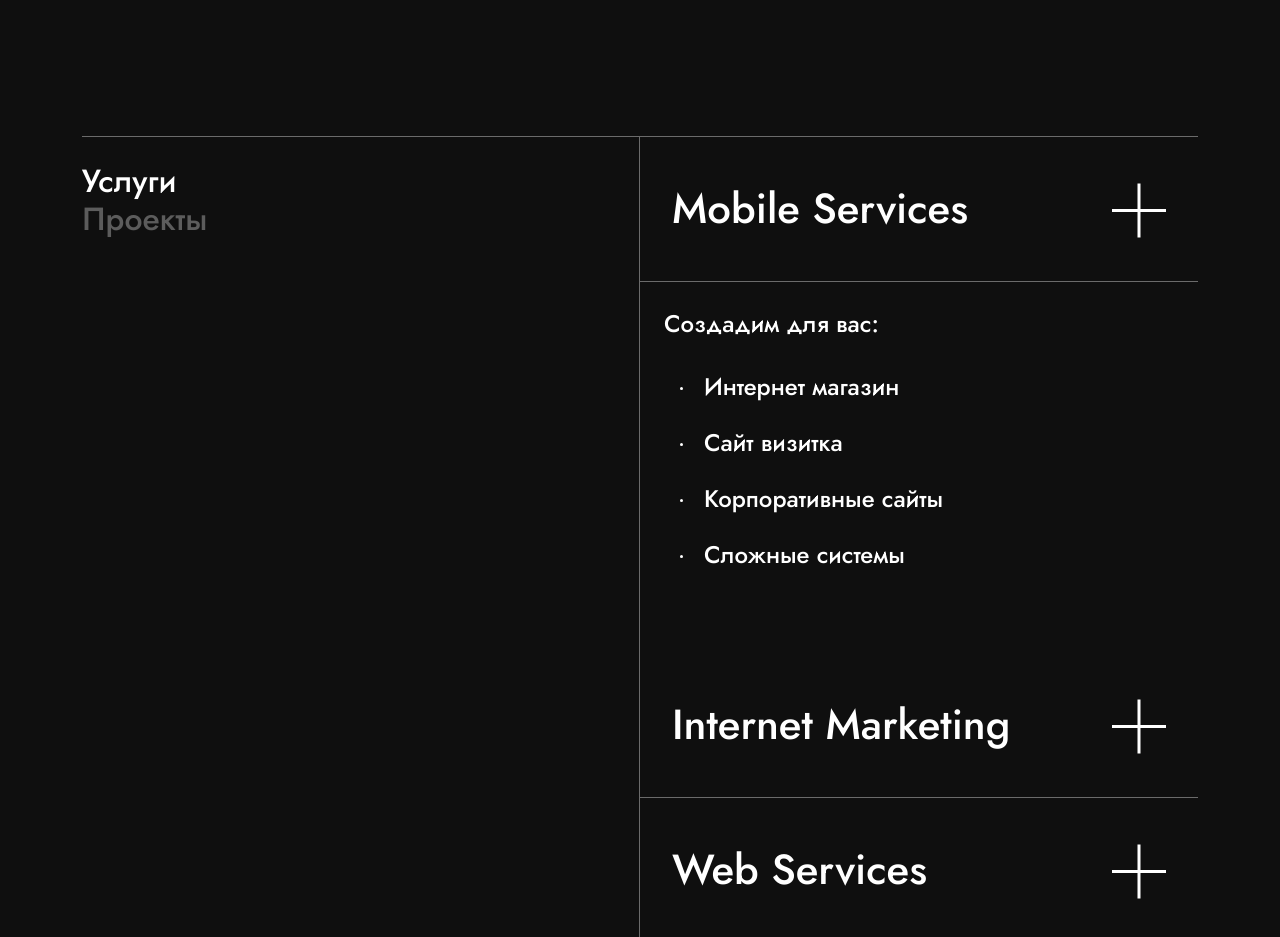
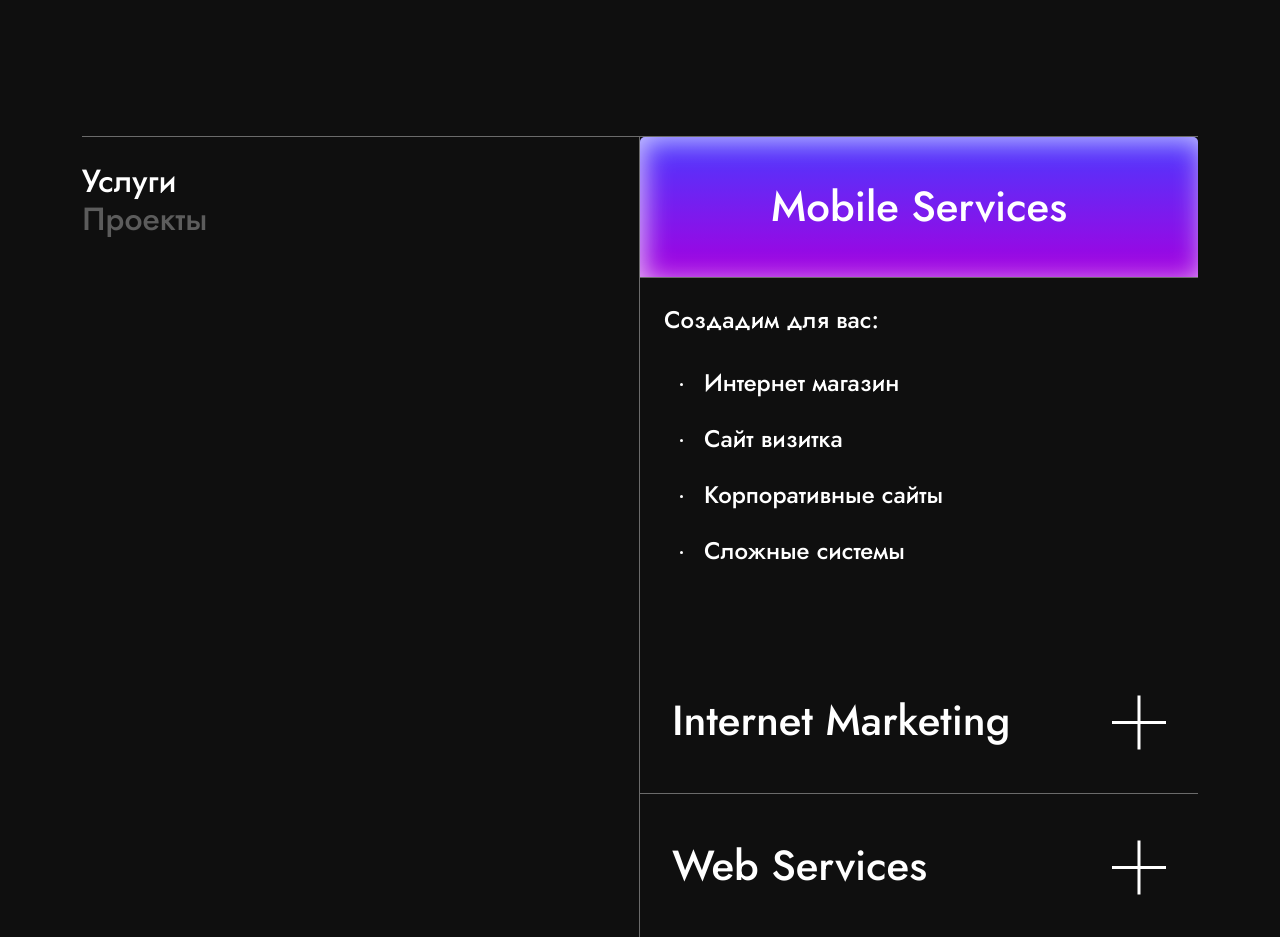
Before and after one commit to 7Davronbek/zamaan-app, a React (Create React App) app: page / in a window 1280 px wide. Shown: the part 1260-2197 px from the top of the page. Built offline with nearby package versions, Linux system fonts and the light colour scheme.

Commit message:
zamaan-app

```diff
--- a/package.json
+++ b/package.json
@@ -14,6 +14,7 @@
     "node-sass": "^7.0.3",
     "react": "^18.2.0",
     "react-dom": "^18.2.0",
+    "react-router-dom": "^6.4.2",
     "react-scripts": "5.0.1",
     "reactstrap": "^9.1.4",
     "web-vitals": "^2.1.4"
--- a/src/App.js
+++ b/src/App.js
@@ -1,22 +1,19 @@
 import React from 'react'
+import { HashRouter, Routes, Route } from 'react-router-dom'
 import Footer from './components/Footer'
-import Header from './components/Header'
-import LetsTalk from './components/LetsTalk'
 import Navbar from './components/Navbar'
-import Partners from './components/Partners'
-import Projects from './components/Projects'
-import Services from './components/Services'
+import Main from './pages/Main'
 
 const App = () => {
     return (
         <>
+            <HashRouter>
                 <Navbar />
-      <Header />
-      <Services />
-      <Projects />
-      <Partners />
-      <LetsTalk />
+                <Routes>
+                    <Route path='/' element={<Main />} />
+                </Routes>
                 <Footer />
+            </HashRouter>
         </>
     )
 }
--- /dev/null
+++ b/src/pages/Main.jsx
@@ -0,0 +1,20 @@
+import React from 'react'
+import Header from '../components/Header'
+import LetsTalk from '../components/LetsTalk'
+import Partners from '../components/Partners'
+import Projects from '../components/Projects'
+import Services from '../components/Services'
+
+const Main = () => {
+    return (
+        <>
+            <Header />
+            <Services />
+            <Projects />
+            <Partners />
+            <LetsTalk />
+        </>
+    )
+}
+
+export default Main
--- a/src/sass/main.scss
+++ b/src/sass/main.scss
@@ -386,8 +386,6 @@ body {
                     cursor: pointer;
                     transition: all .5s ease-in-out;
 
-
-
                     &:hover {
                         background: $gradient !important;
                     }
@@ -405,6 +403,11 @@ body {
                         align-items: center;
                         outline: none;
                         box-shadow: none;
+                        background: linear-gradient(180deg, #4A3AFF 0%, #A500DF 100%);
+                        box-shadow: inset 4px 4px 27px rgba(255, 255, 255, 0.7);
+                        transition: all .3s ease-in-out;
+                        justify-content: center;
+                        transition: all .5s ease-in-out;
 
                         &::after {
                             display: none;
@@ -415,6 +418,7 @@ body {
                             width: 54px;
                             height: 54px;
                             transition: all .5s ease-in-out;
+                            display: none;
 
                             // margin-left: auto
                             .burger1,
@@ -429,6 +433,16 @@ body {
 
                             .burger2 {
                                 transform: rotate(90deg);
+                            }
+                        }
+
+                        &.collapsed {
+                            background: none;
+                            box-shadow: none;
+                            justify-content: space-between;
+
+                            .burger {
+                                display: block;
                             }
                         }
                     }
```
Also changed, not shown: 1 other file (tests, documents, lock files or other folders). Lines whose indentation alone changed are shown as unchanged.
